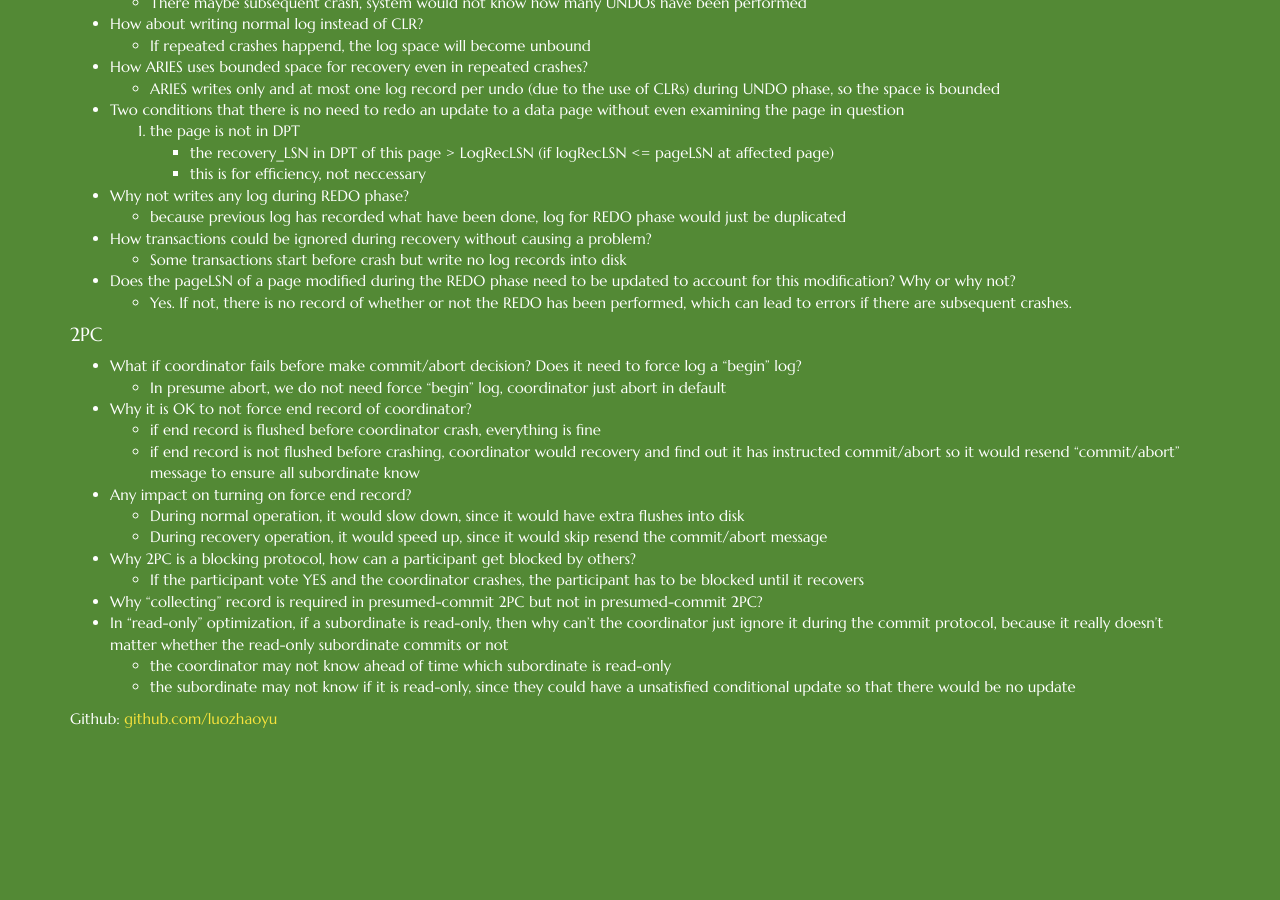
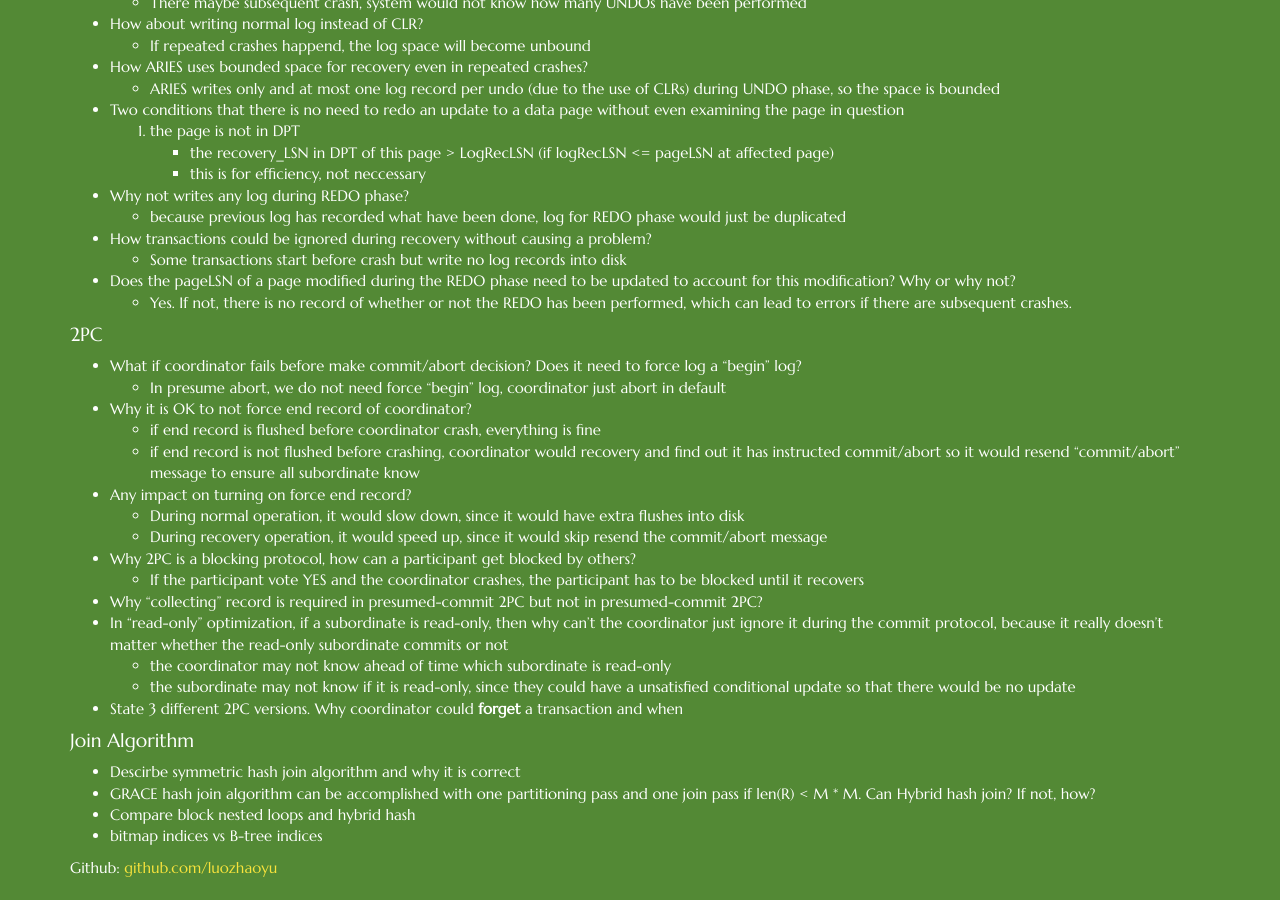
Before and after one commit to luozhaoyu/luozhaoyu.github.io, a Jekyll site: the page built from _posts/2015-02-17-DB-topics-recovery.md, in a window 1280 px wide and 900 px high, scrolled down 4607 px. Built offline with Jekyll 4.4.1, drawn with Linux system fonts in a browser that asks for light colours; nearby versions of some CDN libraries; Markdown is read by kramdown in place of the engine named in the settings; before the commit the page ends 5358 px from its top, so only the background shows below that.

Commit message:
add some questions

```diff
--- a/_posts/2015-02-17-DB-topics-recovery.md
+++ b/_posts/2015-02-17-DB-topics-recovery.md
@@ -240,3 +240,10 @@ How big a file can you sort in 2-passes? n * (n-1)
 * In "read-only" optimization, if a subordinate is read-only, then why can’t the coordinator just ignore it during the commit protocol, because it really doesn’t matter whether the read-only subordinate commits or not
     * the coordinator may not know ahead of time which subordinate is read-only
     * the subordinate may not know if it is read-only, since they could have a unsatisfied conditional update so that there would be no update
+* State 3 different 2PC versions. Why coordinator could **forget** a transaction and when
+
+#### Join Algorithm
+* Descirbe symmetric hash join algorithm and why it is correct
+* GRACE hash join algorithm can be accomplished with one partitioning pass and one join pass if len(R) < M * M. Can Hybrid hash join? If not, how?
+* Compare block nested loops and hybrid hash
+* bitmap indices vs B-tree indices
```
